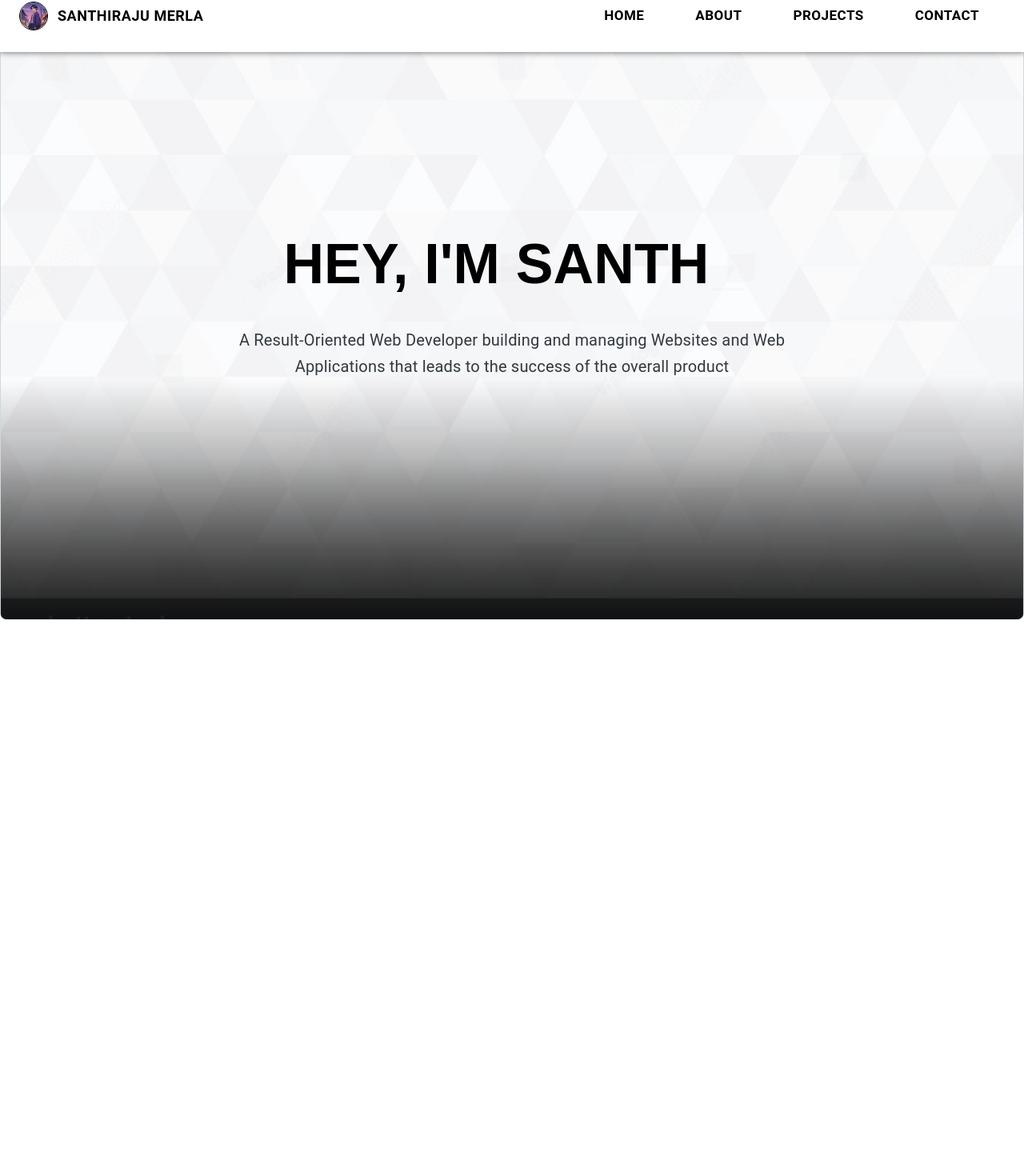
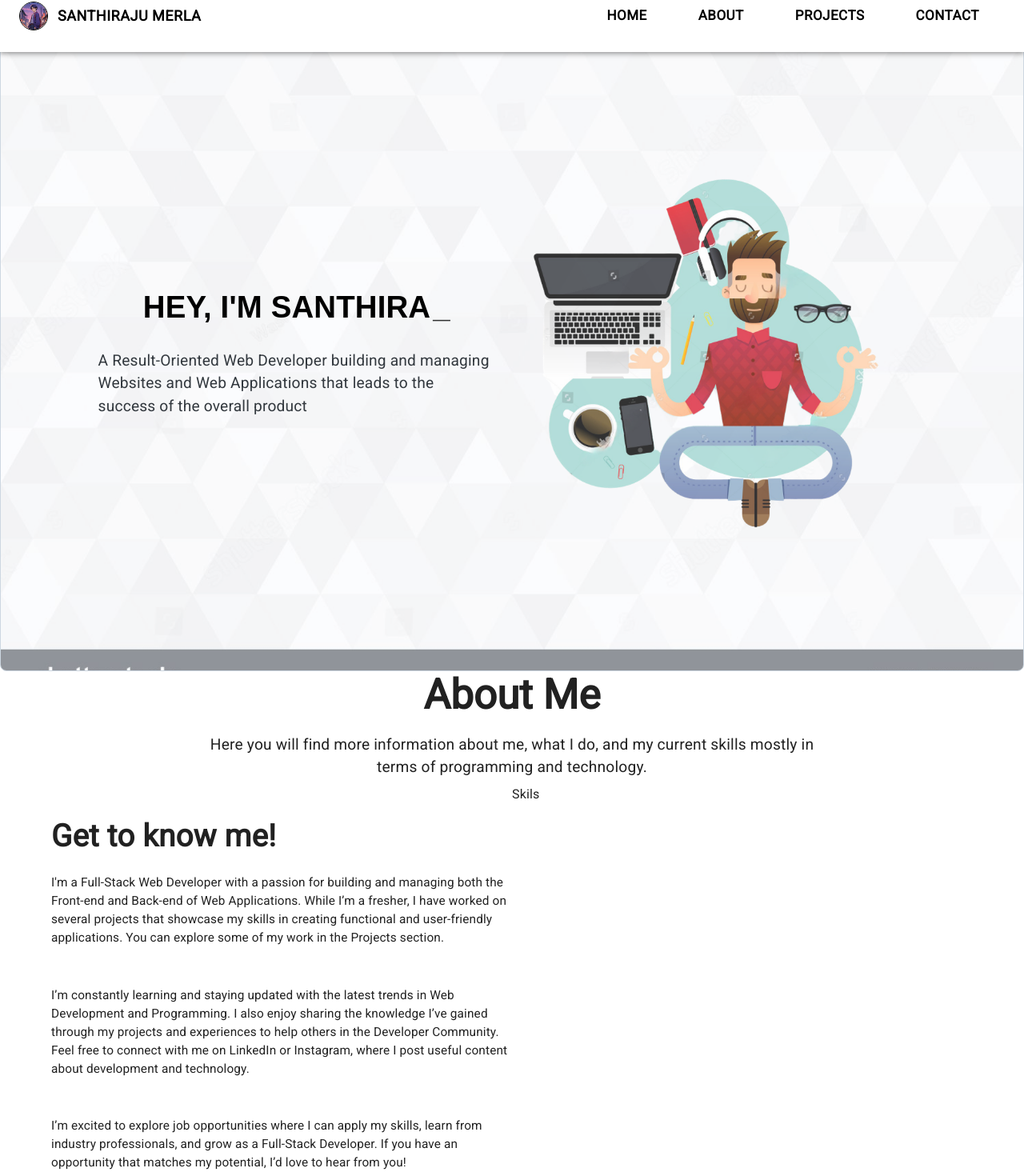
Before and after one commit to Raju2585/Portfolio, a React (Create React App) app: page / in a window 1280 px wide. Shown: the part 25-1495 px from the top of the page at 80% size. Before the commit the page ends 800 px from the top, so only its background shows below. Built offline with nearby package versions, Linux system fonts and the light colour scheme.

Commit message:
AboutMe Component added

```diff
--- a/package.json
+++ b/package.json
@@ -8,7 +8,7 @@
     "@fontsource/roboto": "^5.1.1",
     "@mui/icons-material": "^6.4.0",
     "@mui/joy": "^5.0.0-beta.51",
-    "@mui/material": "^6.4.0",
+    "@mui/material": "^6.4.1",
     "@mui/styled-engine-sc": "^6.4.0",
     "cra-template": "1.2.0",
     "react": "^19.0.0",
--- /dev/null
+++ b/src/components/AboutMe.js
@@ -0,0 +1,88 @@
+import Grid from '@mui/material/Grid2';
+import Box from '@mui/material/Box';
+import Typography from '@mui/material/Typography';
+import { Container } from '@mui/material';
+import '@fontsource/roboto';
+
+export default function AboutMe() {
+    return (
+        <Container>
+            <Grid container direction='row'>
+                <Grid size={{ xs: 12, sm: 12, md: 12 }}>
+                    <Box display='flex' flexDirection='column' alignItems='center'>
+                        <Typography
+                            variant="h3"
+                            fontSize='4vw'
+                            gutterBottom
+                            sx={{
+                                fontFamily: 'Roboto, Arial, sans-serif',
+                                fontWeight: 'bold',
+                                fontSize: { xs: '6vw', sm: '5vw', md: '4vw' }
+                            }}
+                        >
+                            About Me
+                        </Typography>
+                        <Typography
+                            variant="body1"
+                            sx={{
+                                fontSize: { xs: '3.5vw', sm: '2.5vw', md: '1.5vw' },
+                                paddingLeft: { xs: '5vw', sm: '10vw', md: '15vw' },
+                                paddingRight: { xs: '5vw', sm: '10vw', md: '15vw' },
+                                textAlign: 'center',
+                            }}
+                            gutterBottom
+                        >
+                            Here you will find more information about me, what I do, and my current skills mostly in terms of programming and technology.
+                        </Typography>
+
+                    </Box>
+                </Grid>
+                <Grid size={{ xs: 12, sm: 6, md: 6 }}>
+                    <Box>
+                        <Typography
+                            variant='h4'
+                            sx={{
+                                fontFamily: 'Roboto, Arial, sans-serif',
+                                fontWeight: 'bold',
+                                fontSize: { xs: '5vw', sm: '4vw', md: '3vw' },
+                                paddingTop: 5
+                            }}
+                        >
+                            Get to know me!
+                        </Typography>
+                        <Typography
+                            variant='body1'
+                            sx={{
+                                fontSize: { xs: '3vw', sm: '2vw', md: '1.2vw' },
+                                paddingY: 3
+                            }}
+                        >
+                            I'm a Full-Stack Web Developer with a passion for building and managing both the Front-end and Back-end of Web Applications. While I’m a fresher, I have worked on several projects that showcase my skills in creating functional and user-friendly applications. You can explore some of my work in the Projects section.
+                        </Typography>
+                        <Typography
+                            variant='body1'
+                            sx={{
+                                fontSize: { xs: '3vw', sm: '2vw', md: '1.2vw' },
+                                paddingY: 3
+                            }}>
+                            I’m constantly learning and staying updated with the latest trends in Web Development and Programming. I also enjoy sharing the knowledge I’ve gained through my projects and experiences to help others in the Developer Community. Feel free to connect with me on LinkedIn or Instagram, where I post useful content about development and technology.
+                        </Typography>
+                        <Typography
+                            variant='body1'
+                            sx={{
+                                fontSize: { xs: '3vw', sm: '2vw', md: '1.2vw' },
+                                paddingY: 3
+                            }}>
+                            I’m excited to explore job opportunities where I can apply my skills, learn from industry professionals, and grow as a Full-Stack Developer. If you have an opportunity that matches my potential, I’d love to hear from you!
+                        </Typography>
+                    </Box>
+                </Grid>
+                <Grid size={{ xs: 12, sm: 6, md: 6 }}>
+                    <Box>
+                        Skils
+                    </Box>
+                </Grid>
+            </Grid>
+        </Container>
+    );
+}
--- a/src/components/DashBoard.js
+++ b/src/components/DashBoard.js
@@ -20,10 +20,19 @@ import LocationOnRoundedIcon from '@mui/icons-material/LocationOnRounded';
 import { Typewriter } from 'react-simple-typewriter';
 import logo from '../images/logo.jpg';
 import bg from '../images/bg_2.jpg';
+import img from '../images/img_2.png';
+import Grid from '@mui/material/Grid';
+import { styled } from '@mui/material/styles';
+import Paper from '@mui/material/Paper';
+import AboutMe from './AboutMe';
 const Props = {
     window: undefined,
 };
-
+const Item = ({ children }) => (
+    <Box sx={{ padding: 2 }}> {/* Customize as needed */}
+        {children}
+    </Box>
+);
 const drawerWidth = 240;
 const navItems = ['Home', 'About', 'Projects', 'Contact'];
 
@@ -125,37 +134,36 @@ export function DrawerAppBar(props) {
                     </Drawer>
                 </nav>
             </Box>
-            <Card sx={{ height: '100vh', width: '100vw', position: 'relative' }}>
+            <Card sx={{ height: '100vh', width: '100vw', position: 'relative', marginTop: '5vw' }}>
                 <CardCover>
                     <img
                         src={bg}
                         srcSet={bg}
                         loading="lazy"
                         alt=""
-                        style={{ width: '100%', height: '100%', objectFit: 'cover', opacity: 0.5 }} // Ensures the image covers the screen
+                        style={{ width: '100%', height: '100%', objectFit: 'cover', opacity: 0.5 }}
                     />
                 </CardCover>
-                <CardCover
+                {/* <CardCover
                     sx={{
                         background:
                             'linear-gradient(to top, rgba(0,0,0,0.4), rgba(0,0,0,0) 200px), linear-gradient(to top, rgba(0,0,0,0.8), rgba(0,0,0,0) 300px)',
                     }}
-                />
-                <CardContent sx={{ justifyContent: 'center', alignItems: 'center', bottom: 16, left: 16 }}>
-                    {/* <Typography level="title-lg" textColor="#fff"
-                        sx={{ fontSize: 70, fontWeight: 'bold', color: 'black' }}
-                    >
-                        HEY, I'M SANTHIRAJU
-                    </Typography> */}
+                /> */}
+                <CardContent sx={{ justifyContent: 'center', alignItems: 'start' }}>
+                    <Grid container spacing={2} direction="row" alignItems="center">
+                        <Grid item xs={12} sm={6} md={6}>
+                            <Item>
                                 <div
                                     style={{
                                         fontFamily: 'sans-serif',
                                         fontWeight: 800,
-                            fontSize: '70px',
+                                        fontSize: '3vw', // Font size adjusts to 5% of the viewport width
                                         textAlign: 'center',
                                         display: 'flex',
                                         justifyContent: 'center',
                                         alignItems: 'center',
+                                        paddingLeft: '7vw', // Adjust padding similarly
                                     }}
                                 >
                                     <span style={{ color: 'black' }}>
@@ -173,21 +181,40 @@ export function DrawerAppBar(props) {
                                 <Typography
                                     startDecorator={<LocationOnRoundedIcon />}
                                     textColor="neutral.300"
-                        fontSize={20}
+                                    fontSize="1.5vw" // Font size adjusts based on viewport width
+                                    paddingLeft="7vw" // Adjust padding similarly
                                     marginTop={3}
                                 >
                                     A Result-Oriented Web Developer building and managing Websites and Web
+                                    Applications that leads to the success of the overall product
                                 </Typography>
-                    <Typography
+                                {/* <Typography
                                     startDecorator={<LocationOnRoundedIcon />}
                                     textColor="neutral.300"
-                        fontSize={20}
+                                    fontSize="1.5vw" // Font size adjusts based on viewport width
+                                    paddingLeft="7vw" // Adjust padding similarly
+                                    marginTop={3}
                                 >
                                     Applications that leads to the success of the overall product
-                    </Typography>
+                                </Typography> */}
+                            </Item>
+                        </Grid>
+                        <Grid item xs={12} sm={6} md={6}>
+                            <Item>
+                                <img
+                                    src={img}
+                                    srcSet={img}
+                                    loading="lazy"
+                                    alt=""
+                                    style={{ width: '35vw', height: 'auto', opacity: 0.8 }}
+                                />
+                            </Item>
+                        </Grid>
+                    </Grid>
                 </CardContent>
             </Card>
-
+            {/*Content about me*/}
+            <AboutMe />
         </>
     );
 }
```
Also changed, not shown: src/images/img_2.png (added), 1 other file (tests, documents, lock files or other folders). Lines whose indentation alone changed are shown as unchanged.
